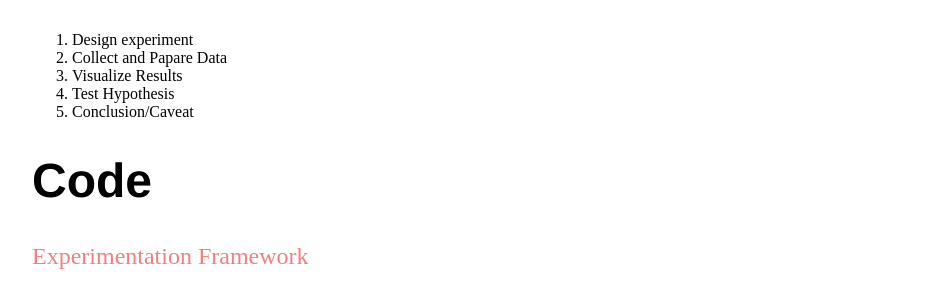
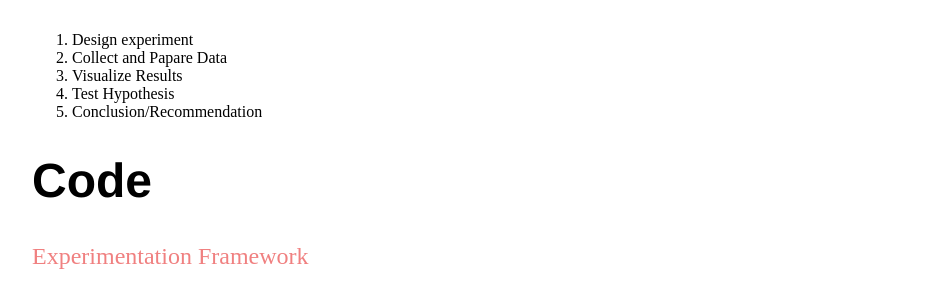
Before and after one commit to mindyng/mindyng.github.io, a Jekyll site: the page built from _posts/2022-12-22-Experimentation-Framework.md, in a window 1280 px wide. Shown: the part 984-1279 px from the top of the page, without its empty margins (160-1106 px from the left). Built offline with Jekyll 4.4.1, drawn with Linux system fonts in a browser that asks for light colours; our own code applies the rules of GitHub Pages for plain Markdown files.

Commit message:
Update 2022-12-22-Experimentation-Framework.md

```diff
--- a/_posts/2022-12-22-Experimentation-Framework.md
+++ b/_posts/2022-12-22-Experimentation-Framework.md
@@ -20,7 +20,7 @@ to add acceptance criteria for new product feature roll out.
 2. Collect and Papare Data
 3. Visualize Results
 4. Test Hypothesis
-5. Conclusion/Caveat
+5. Conclusion/Recommendation
 
 # Code
 
```
